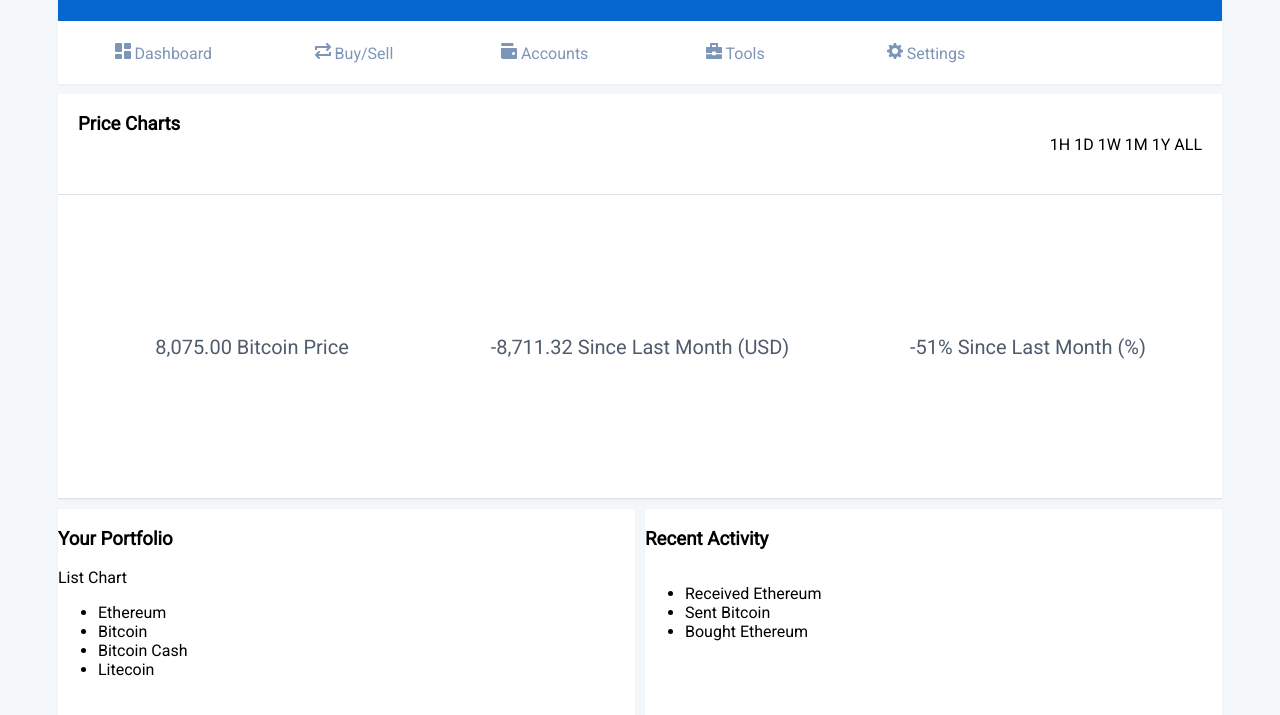
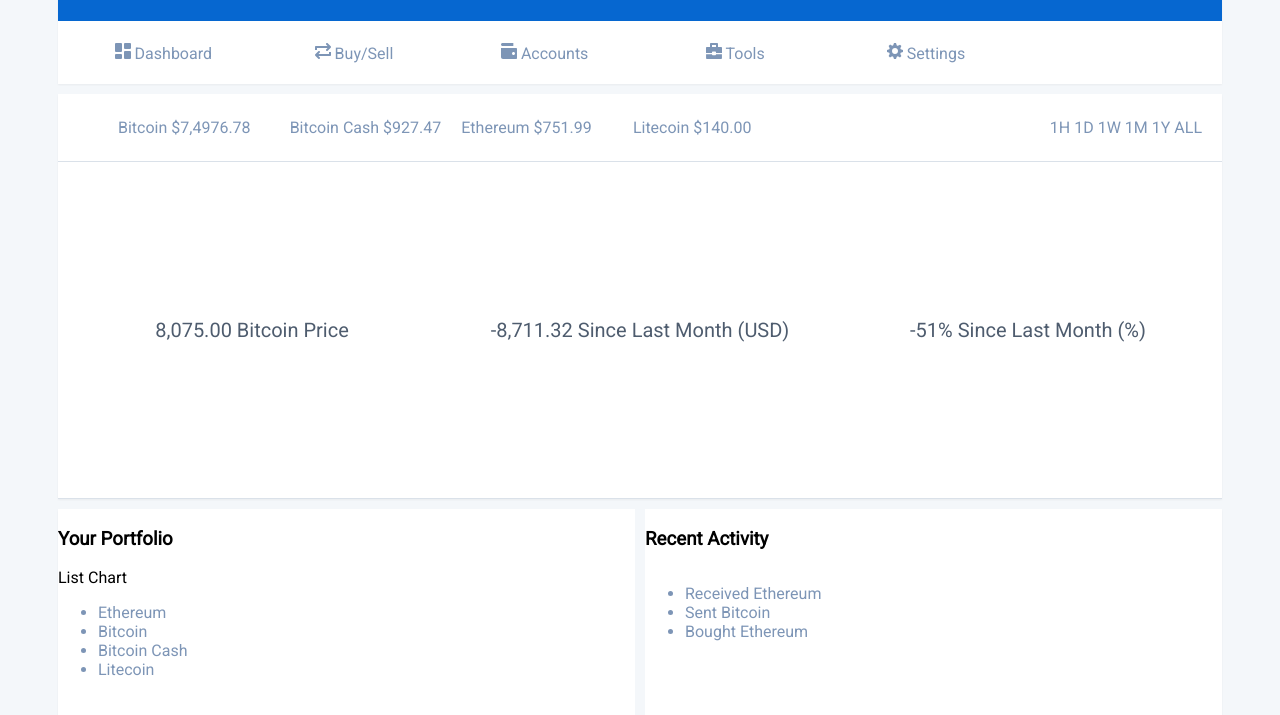
Before and after one commit to steventsao/coinbase-mock, a plain HTML site: page index.html in a window 1280 px wide. Shown: the part 57-772 px from the top of the page. Drawn offline with Linux system fonts and the light colour scheme.

Commit message:
Add coin column

```diff
--- a/index.html
+++ b/index.html
@@ -91,9 +91,10 @@
     grid-area: content;
     min-height: 405px;
     display: grid;
-    grid-template-rows: 3fr 9fr;
+    grid-template-rows: 2fr 10fr;
     grid-template-columns: 12fr;
     grid-template-areas: "coins" "price";
+    color: rgb(125, 149, 182);
   }
 
   .coins {
@@ -101,7 +102,7 @@
     padding-right: 20px;
     grid-area: coins;
     border-bottom: 1px solid rgb(218, 225, 233);
-    grid-template-columns: 6fr 6fr;
+    grid-template-columns: 9fr 3fr;
     grid-template-areas: "price time";
     display: grid;
   }
@@ -109,18 +110,30 @@
   .coins ul>li {
     align-self: center;
     display: inline-block;
-    justify-self: end;
+    /* justify-self: end; */
   }
 
-  .coins ul {
+  .coins ul.intervals {
     grid-area: time;
     align-self: center;
     justify-self: end;
   }
 
-  .coins h3 {
+  .coins ul.names {
     justify-self: start;
     grid-area: price;
+    display: grid;
+    grid-template-columns: repeat(4, 3fr);
+    grid-column-gap: 20px;
+  }
+
+  .coins ul.names>li {
+    display: block;
+  }
+
+  .coins ul.names>li:hover {
+    border-bottom: rgb(6, 103, 203) 1px solid;
+    cursor: pointer;
 
   }
 
@@ -223,8 +236,13 @@
   </header>
   <div class="content">
     <div class="coins">
-      <h3>Price Charts</h3>
-      <ul>
+      <ul class="names">
+        <li>Bitcoin $7,4976.78</li>
+        <li>Bitcoin Cash $927.47</li>
+        <li>Ethereum $751.99</li>
+        <li>Litecoin $140.00</li>
+      </ul>
+      <ul class="intervals">
         <li>1H</li>
         <li>1D</li>
         <li>1W</li>
```
